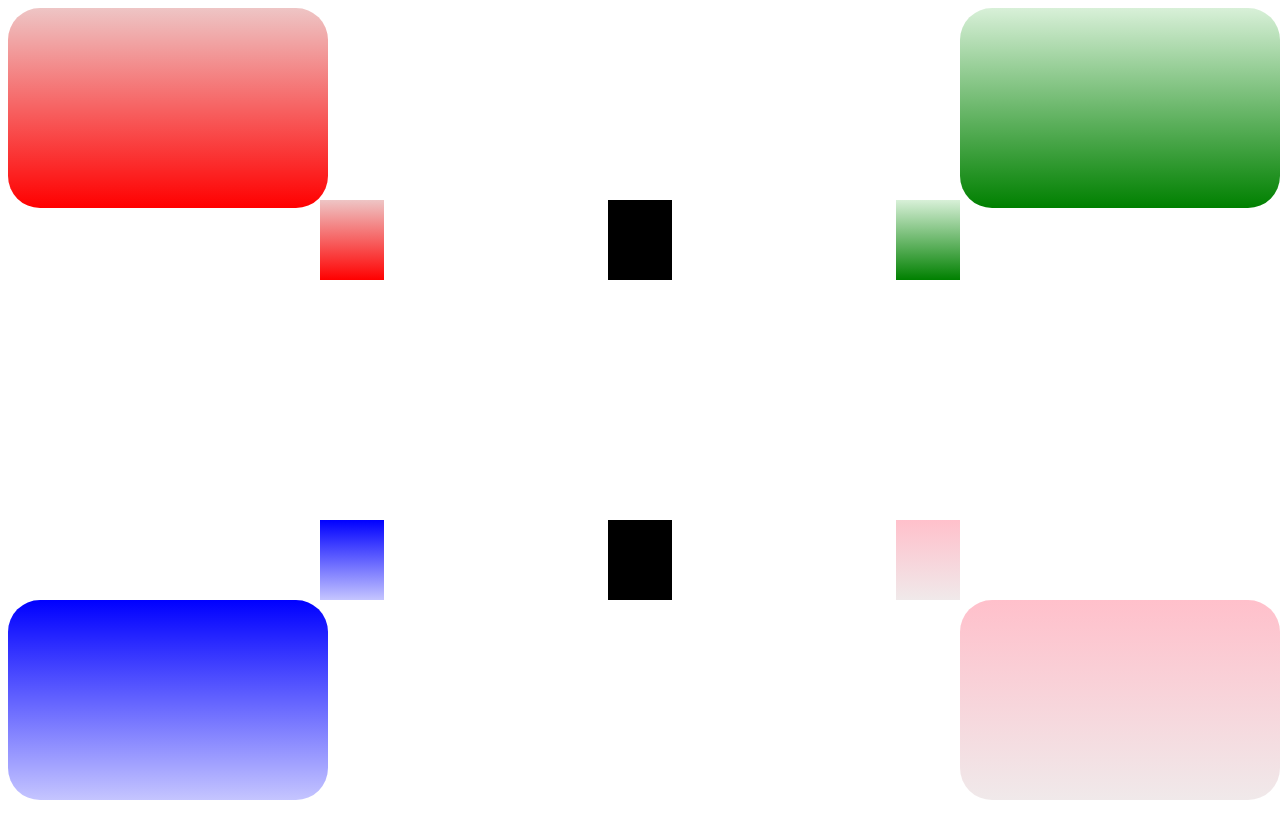
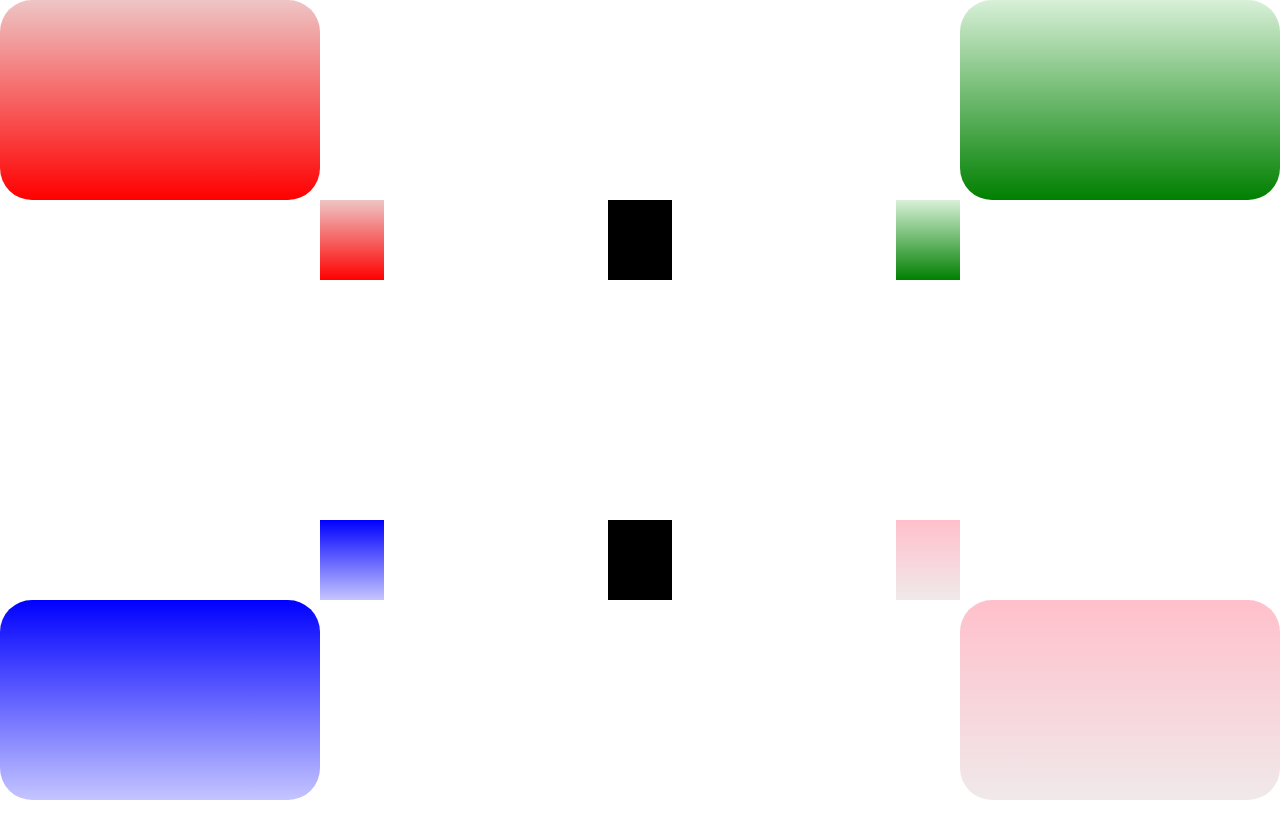
Before and after one commit to akkpol/Homework_Codecamp_9, a plain HTML site: page CSS/Test-css/Test-ver1.html in a window 1280 px wide. Drawn offline with Linux system fonts and the light colour scheme.

Commit message:
update test ver1

```diff
--- a/CSS/Test-css/Test-ver1.html
+++ b/CSS/Test-css/Test-ver1.html
@@ -6,9 +6,11 @@
     <meta name="viewport" content="width=device-width, initial-scale=1.0">
     <title>Document</title>
     <style>
-        html{
-            margin: 0;
-        }
+    * {
+        box-sizing: border-box;
+        margin: 0;
+
+      }
         body{
           height: 200vh;
         }
```
Also changed, not shown: CSS/Test-css/Test-ver2.html (+0 -4 lines).
